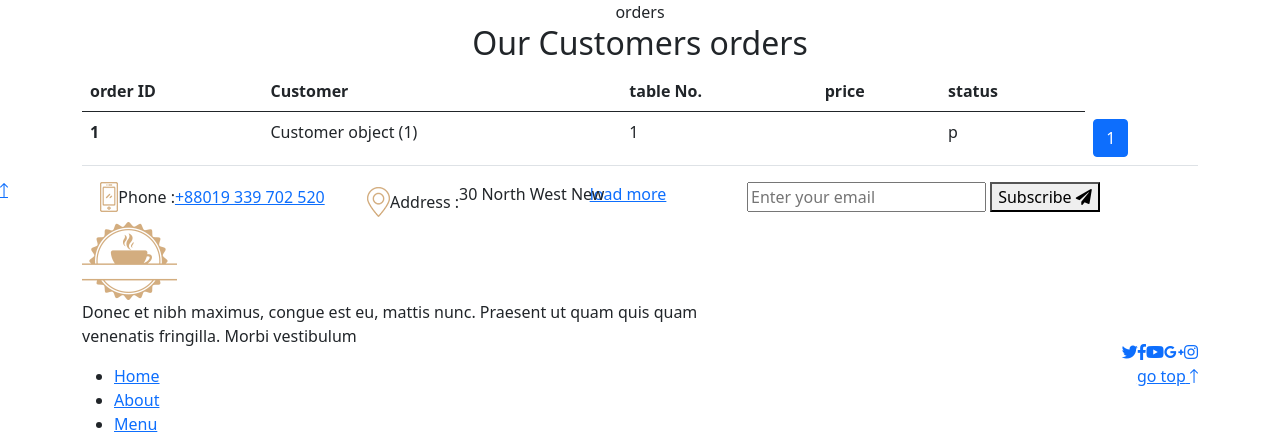
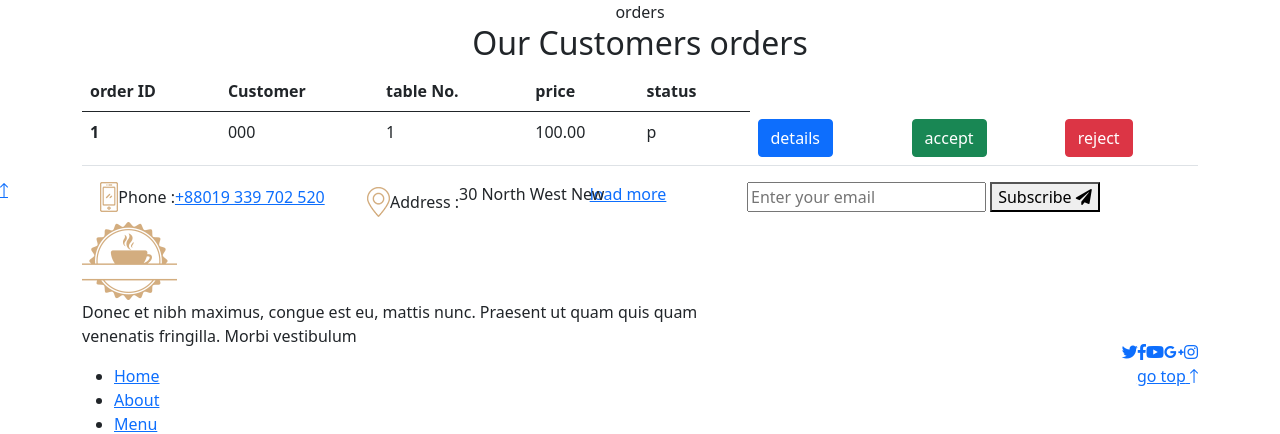
Before and after one commit to PouryaMansouri/maktab98GroupProject, a Django app: page /accounts/manage_orders/ in a window 1280 px wide; the page is wider, and only the part inside the window is pictured. Shown: the part 270-704 px from the top of that part. Run offline with Django 4.2, Linux system fonts and the light colour scheme; tables that the repository leaves empty hold one stand-in row (values such as "Sample post"); some libraries are stand-ins or nearby versions.

Commit message:
refactor: refactor staff management page

```diff
--- a/accounts/templates/accounts/manage_orders.html
+++ b/accounts/templates/accounts/manage_orders.html
@@ -45,20 +45,20 @@
                       </tr>
                     </thead>
                     <tbody>
-                      <tr>
-                        {% for order in orders %}
+                        {% for order,total_cost in orders_with_costs %}
+                        <tr>
                         <th scope="row" class="scope" >{{order.id}}</th>
-                        <td>{{order.customer}}</td>
-                        <td>{{order.table_name}}</td>
-                        <td>{{order.total_price}}</td>
+                        <td>{{order.customer.phone_number}}</td>
+                        <td>{{order.table.table_number}}</td>
+                        <td>{{total_cost}}</td>
                         <td>{{order.status}}</td>
-                        <td><a href="{% url 'order_detail' order.pk %}" class="btn btn-primary">{{ order.pk }}</a></td>
-                        {% if order.status == 'pending' %}
-                            <td><a href="{% url 'order_accept' order.pk %}" class="btn btn-success">accept</a></td>
-                            <td><a href="{% url 'order_reject' order.pk %}" class="btn btn-danger">reject</a></td>
+                        <td><a href="" class="btn btn-primary"> details </a></td>
+                        {% if order.status == 'p' %}
+                            <td><a href="{% url 'orders:order_accept' order.pk %}" class="btn btn-success">accept</a></td>
+                            <td><a href="{% url 'orders:order_reject' order.pk %}" class="btn btn-danger">reject</a></td>
                         {% endif %}
+                    </tr>
                         {% endfor %}
-                      </tr>
                     </tbody>
                   </table>
                 </div>
--- a/accounts/views.py
+++ b/accounts/views.py
@@ -102,4 +102,10 @@ class UserLogoutView(View):
 class ManageOrders(View):
     def get(self , request):
         orders = Order.objects.all()
-        return render(request, 'accounts/manage_orders.html', {'orders': orders})
+        total_price = []
+        for order in orders:
+            total_price.append(order.get_total_price())
+        orders_with_costs = zip(orders, total_price)
+        # context = {'orders': orders, "total_price": total_price}
+        context = {"orders_with_costs": orders_with_costs}
+        return render(request, 'accounts/manage_orders.html', context=context)
--- a/orders/models.py
+++ b/orders/models.py
@@ -22,7 +22,7 @@ class Order(models.Model):
     table = models.ForeignKey(Table, null=True, on_delete=models.PROTECT)
 
     def get_total_price(self):
-        return sum(item.get_cost() for item in self.items.all())
+        return sum(item.get_cost() for item in self.orderitem_set.all())
 
 
     def __str__(self) -> str:
--- a/orders/urls.py
+++ b/orders/urls.py
@@ -10,7 +10,7 @@ urlpatterns = [
     path('cart/', views.CartView.as_view(),name='cart'),
     path('cart/add/<int:product_id>/', views.CartAddView.as_view() , name="cart_add"),
     path('cart/remove/<int:product_id>/', views.CartRemoveView.as_view() , name="cart_remove"),
-    path('orders/<int:pk>/accept/', views.order_accept, name='order_accept'),
-    path('orders/<int:pk>/reject/', views.order_reject, name='order_reject'),
+    path('<int:pk>/accept/', views.order_accept, name='order_accept'),
+    path('<int:pk>/reject/', views.order_reject, name='order_reject'),
     path('checkout/' , views.CheckoutView.as_view() , name='checkout'),
 ]
```
Also changed, not shown: orders/views.py (+4 -4 lines).
